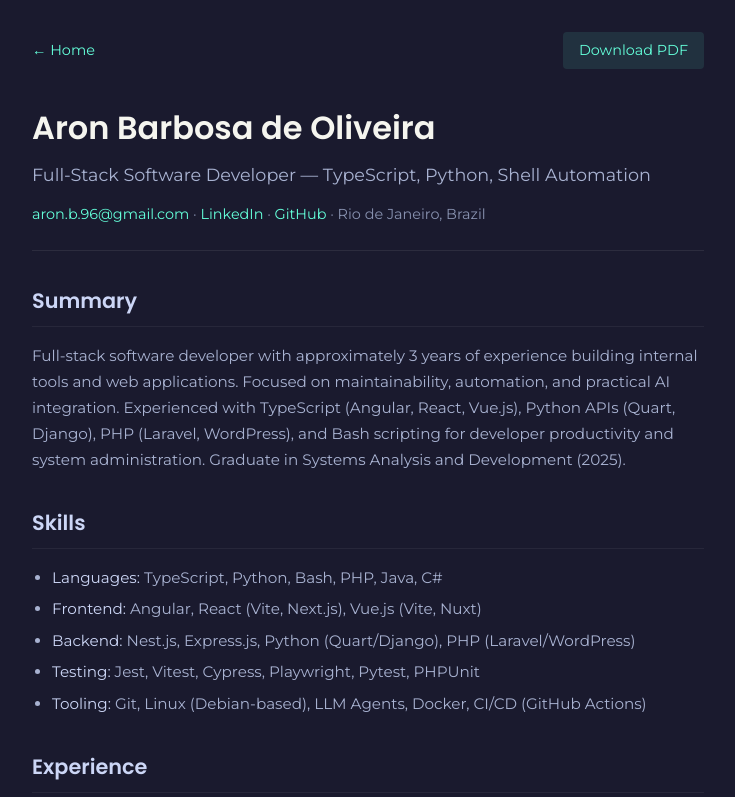
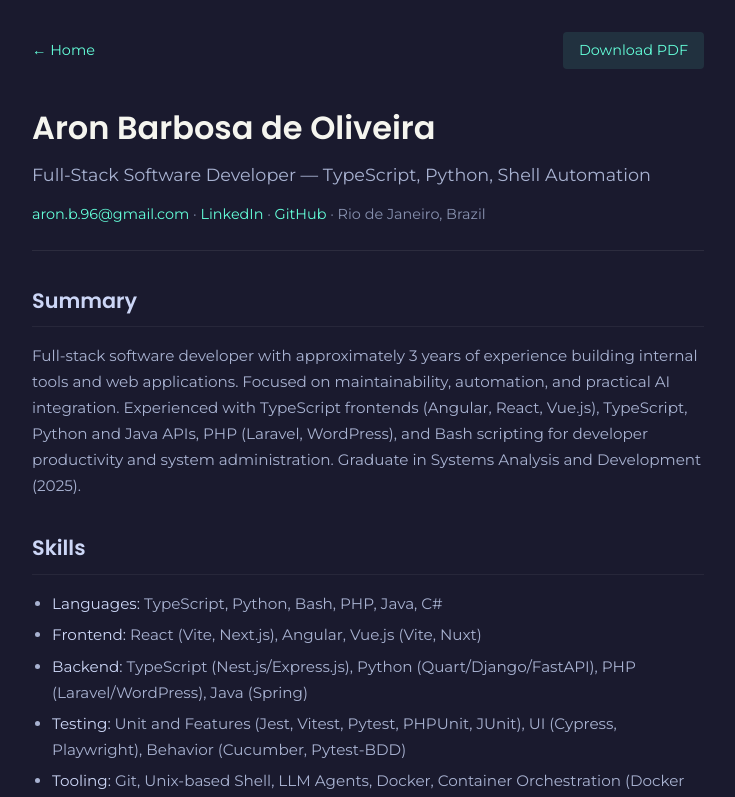
Before and after one commit to aronboliveira/portfolio-web-aronbo, an Angular app: page /en/resume in a window 1280 px wide. Shown: the top 797 px of the page, without its empty margins (272-1007 px from the left). Built offline with nearby package versions, Linux system fonts and the light colour scheme.

Commit message:
content: update portfolio skills copy

```diff
--- a/src/app/data/skills.ts
+++ b/src/app/data/skills.ts
@@ -3,29 +3,32 @@ import type { I18n, SkillSet } from './portfolio.interfaces';
 export const SKILLS: I18n<SkillSet> = {
   en: {
     languages: 'TypeScript, Python, Bash, PHP, Java, C#',
-    frontend: 'Angular, React (Vite, Next.js), Vue.js (Vite, Nuxt)',
+    frontend: 'React (Vite, Next.js), Angular, Vue.js (Vite, Nuxt)',
     backend:
-      'Nest.js, Express.js, Python (Quart/Django), PHP (Laravel/Wordpress)',
-    testing: 'Jest, Vitest, Cypress, Playwright, Pytest, PHPUnit',
+      'TypeScript (Nest.js/Express.js), Python (Quart/Django/FastAPI), PHP (Laravel/WordPress), Java (Spring)',
+    testing:
+      'Unit and Features (Jest, Vitest, Pytest, PHPUnit, JUnit), UI (Cypress, Playwright), Behavior (Cucumber, Pytest-BDD)',
     tooling:
-      'Git, Linux (Debian-based), LLM Agents, Docker, CI/CD (GitHub Actions)',
+      'Git, Unix-based Shell, LLM Agents, Docker, Container Orchestration (Docker Compose, Kubernetes), Cloud Platforms (AWS, Azure), CI/CD (GitHub Actions)',
   },
   pt: {
     languages: 'TypeScript, Python, Bash, PHP, Java, C#',
-    frontend: 'Angular, React (Vite, Next.js), Vue.js (Vite, Nuxt)',
+    frontend: 'React (Vite, Next.js), Angular, Vue.js (Vite, Nuxt)',
     backend:
-      'Nest.js, Express.js, Python (Quart/Django), PHP (Laravel/Wordpress)',
-    testing: 'Jest, Vitest, Cypress, Playwright, Pytest, PHPUnit',
+      'TypeScript (Nest.js/Express.js), Python (Quart/Django/FastAPI), PHP (Laravel/WordPress), Java (Spring)',
+    testing:
+      'Unidade e Funcionalidades (Jest, Vitest, Pytest, PHPUnit, JUnit), UI (Cypress, Playwright), Comportamento (Cucumber, Pytest-BDD)',
     tooling:
-      'Git, Linux (Debian-based), LLM Agents, Docker, CI/CD (GitHub Actions)',
+      'Git, Shell baseado em Unix, Agentes LLM, Docker, Orquestração de Contêineres (Docker Compose, Kubernetes), Plataformas Cloud (AWS, Azure), CI/CD (GitHub Actions)',
   },
   es: {
     languages: 'TypeScript, Python, Bash, PHP, Java, C#',
-    frontend: 'Angular, React (Vite, Next.js), Vue.js (Vite, Nuxt)',
+    frontend: 'React (Vite, Next.js), Angular, Vue.js (Vite, Nuxt)',
     backend:
-      'Nest.js, Express.js, Python (Quart/Django), PHP (Laravel/Wordpress)',
-    testing: 'Jest, Vitest, Cypress, Playwright, Pytest, PHPUnit',
+      'TypeScript (Nest.js/Express.js), Python (Quart/Django/FastAPI), PHP (Laravel/WordPress), Java (Spring)',
+    testing:
+      'Unidad y Funcionalidades (Jest, Vitest, Pytest, PHPUnit, JUnit), UI (Cypress, Playwright), Comportamiento (Cucumber, Pytest-BDD)',
     tooling:
-      'Git, Linux (Debian-based), LLM Agents, Docker, CI/CD (GitHub Actions)',
+      'Git, Shell basado en Unix, Agentes LLM, Docker, Orquestación de Contenedores (Docker Compose, Kubernetes), Plataformas Cloud (AWS, Azure), CI/CD (GitHub Actions)',
   },
 };
--- a/src/app/home-page/home-page.component.html
+++ b/src/app/home-page/home-page.component.html
@@ -149,8 +149,9 @@
           <p class="summary">
             I build internal tools and web applications with a focus on
             maintainability, automation, and practical AI integration.
-            Experienced with TypeScript (Angular/React/Vue.js), Python APIs, and
-            Bash scripting for developer productivity.
+            Experienced with TypeScript frontends (Angular/React/Vue.js),
+            TypeScript, Python and Java APIs, and Bash scripting for developer
+            productivity.
           </p>
         }
         @if (lang === "pt") {
@@ -162,8 +163,8 @@
           <p class="summary">
             Desenvolvo ferramentas internas e aplicações web com foco em
             manutenibilidade, automação e integração prática com IA. Experiência
-            com TypeScript (Angular/React/Vue.js), APIs em Python e scripts Bash
-            para produtividade.
+            com frontends TypeScript (Angular/React/Vue.js), APIs em
+            TypeScript, Python e Java e scripts Bash para produtividade.
           </p>
         }
         @if (lang === "es") {
@@ -175,8 +176,8 @@
           <p class="summary">
             Desarrollo herramientas internas y aplicaciones web con enfoque en
             mantenibilidad, automatización e integración práctica con IA.
-            Experiencia con TypeScript (Angular/React/Vue.js), APIs en Python y
-            scripts Bash para productividad.
+            Experiencia con frontends TypeScript (Angular/React/Vue.js), APIs
+            en TypeScript, Python y Java y scripts Bash para productividad.
           </p>
         }
         <div class="cta-group">
--- a/src/app/resume-page/resume-page.component.html
+++ b/src/app/resume-page/resume-page.component.html
@@ -58,10 +58,10 @@
         Full-stack software developer with approximately 3 years of experience
         building internal tools and web applications. Focused on
         maintainability, automation, and practical AI integration. Experienced
-        with TypeScript (Angular, React, Vue.js), Python APIs (Quart, Django),
-        PHP (Laravel, WordPress), and Bash scripting for developer productivity
-        and system administration. Graduate in Systems Analysis and Development
-        (2025).
+        with TypeScript frontends (Angular, React, Vue.js), TypeScript, Python
+        and Java APIs, PHP (Laravel, WordPress), and Bash scripting for
+        developer productivity and system administration. Graduate in Systems
+        Analysis and Development (2025).
       </p>
     </section>
 
@@ -72,20 +72,22 @@
           <strong>Languages:</strong> TypeScript, Python, Bash, PHP, Java, C#
         </li>
         <li>
-          <strong>Frontend:</strong> Angular, React (Vite, Next.js), Vue.js
+          <strong>Frontend:</strong> React (Vite, Next.js), Angular, Vue.js
           (Vite, Nuxt)
         </li>
         <li>
-          <strong>Backend:</strong> Nest.js, Express.js, Python (Quart/Django),
-          PHP (Laravel/WordPress)
+          <strong>Backend:</strong> TypeScript (Nest.js/Express.js), Python
+          (Quart/Django/FastAPI), PHP (Laravel/WordPress), Java (Spring)
         </li>
         <li>
-          <strong>Testing:</strong> Jest, Vitest, Cypress, Playwright, Pytest,
-          PHPUnit
+          <strong>Testing:</strong> Unit and Features (Jest, Vitest, Pytest,
+          PHPUnit, JUnit), UI (Cypress, Playwright), Behavior (Cucumber,
+          Pytest-BDD)
         </li>
         <li>
-          <strong>Tooling:</strong> Git, Linux (Debian-based), LLM Agents,
-          Docker, CI/CD (GitHub Actions)
+          <strong>Tooling:</strong> Git, Unix-based Shell, LLM Agents, Docker,
+          Container Orchestration (Docker Compose, Kubernetes), Cloud Platforms
+          (AWS, Azure), CI/CD (GitHub Actions)
         </li>
       </ul>
     </section>
@@ -221,9 +223,10 @@
         Desenvolvedor full-stack com aproximadamente 3 anos de experiência
         construindo ferramentas internas e aplicações web. Foco em
         manutenibilidade, automação e integração prática com IA. Experiência com
-        TypeScript (Angular, React, Vue.js), APIs Python (Quart, Django), PHP
-        (Laravel, WordPress) e scripts Bash para produtividade e administração
-        de sistemas. Graduado em Análise e Desenvolvimento de Sistemas (2025).
+        frontends TypeScript (Angular, React, Vue.js), APIs em TypeScript,
+        Python e Java, PHP (Laravel, WordPress) e scripts Bash para
+        produtividade e administração de sistemas. Graduado em Análise e
+        Desenvolvimento de Sistemas (2025).
       </p>
     </section>
 
@@ -234,20 +237,22 @@
           <strong>Linguagens:</strong> TypeScript, Python, Bash, PHP, Java, C#
         </li>
         <li>
-          <strong>Frontend:</strong> Angular, React (Vite, Next.js), Vue.js
+          <strong>Frontend:</strong> React (Vite, Next.js), Angular, Vue.js
           (Vite, Nuxt)
         </li>
         <li>
-          <strong>Backend:</strong> Nest.js, Express.js, Python (Quart/Django),
-          PHP (Laravel/WordPress)
+          <strong>Backend:</strong> TypeScript (Nest.js/Express.js), Python
+          (Quart/Django/FastAPI), PHP (Laravel/WordPress), Java (Spring)
         </li>
         <li>
-          <strong>Testes:</strong> Jest, Vitest, Cypress, Playwright, Pytest,
-          PHPUnit
+          <strong>Testes:</strong> Unidade e Funcionalidades (Jest, Vitest,
+          Pytest, PHPUnit, JUnit), UI (Cypress, Playwright), Comportamento
+          (Cucumber, Pytest-BDD)
         </li>
         <li>
-          <strong>Ferramentas:</strong> Git, Linux (Debian-based), LLM Agents,
-          Docker, CI/CD (GitHub Actions)
+          <strong>Ferramentas:</strong> Git, Shell baseado em Unix, Agentes LLM,
+          Docker, Orquestração de Contêineres (Docker Compose, Kubernetes),
+          Plataformas Cloud (AWS, Azure), CI/CD (GitHub Actions)
         </li>
       </ul>
     </section>
@@ -386,10 +391,10 @@
         Desarrollador full-stack con aproximadamente 3 años de experiencia
         construyendo herramientas internas y aplicaciones web. Enfocado en
         mantenibilidad, automatización e integración práctica con IA.
-        Experiencia con TypeScript (Angular, React, Vue.js), APIs Python (Quart,
-        Django), PHP (Laravel, WordPress) y scripts Bash para productividad y
-        administración de sistemas. Graduado en Análisis y Desarrollo de
-        Sistemas (2025).
+        Experiencia con frontends TypeScript (Angular, React, Vue.js), APIs en
+        TypeScript, Python y Java, PHP (Laravel, WordPress) y scripts Bash para
+        productividad y administración de sistemas. Graduado en Análisis y
+        Desarrollo de Sistemas (2025).
       </p>
     </section>
 
@@ -400,20 +405,22 @@
           <strong>Lenguajes:</strong> TypeScript, Python, Bash, PHP, Java, C#
         </li>
         <li>
-          <strong>Frontend:</strong> Angular, React (Vite, Next.js), Vue.js
+          <strong>Frontend:</strong> React (Vite, Next.js), Angular, Vue.js
           (Vite, Nuxt)
         </li>
         <li>
-          <strong>Backend:</strong> Nest.js, Express.js, Python (Quart/Django),
-          PHP (Laravel/WordPress)
+          <strong>Backend:</strong> TypeScript (Nest.js/Express.js), Python
+          (Quart/Django/FastAPI), PHP (Laravel/WordPress), Java (Spring)
         </li>
         <li>
-          <strong>Testing:</strong> Jest, Vitest, Cypress, Playwright, Pytest,
-          PHPUnit
+          <strong>Testing:</strong> Unidad y Funcionalidades (Jest, Vitest,
+          Pytest, PHPUnit, JUnit), UI (Cypress, Playwright), Comportamiento
+          (Cucumber, Pytest-BDD)
         </li>
         <li>
-          <strong>Herramientas:</strong> Git, Linux (Debian-based), LLM Agents,
-          Docker, CI/CD (GitHub Actions)
+          <strong>Herramientas:</strong> Git, Shell basado en Unix, Agentes LLM,
+          Docker, Orquestación de Contenedores (Docker Compose, Kubernetes),
+          Plataformas Cloud (AWS, Azure), CI/CD (GitHub Actions)
         </li>
       </ul>
     </section>
```
Also changed, not shown: 1 other file (tests, documents, lock files or other folders).
